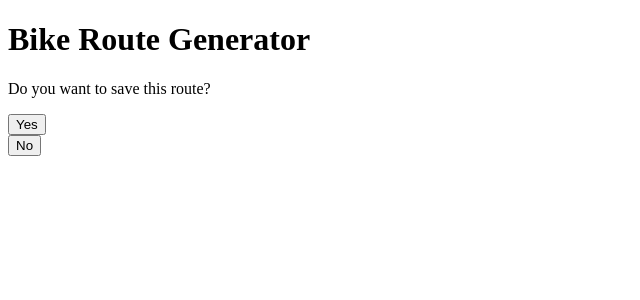
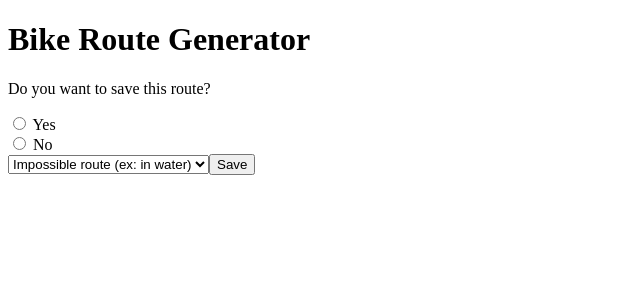
Before and after one commit to valeriewilson/velocity, a Flask app: template templates/map_results.html in a window 1280 px wide. Shown: the top 300 px of the page, without its empty margins (0-640 px from the left). Run offline with Flask 2, Linux system fonts and the light colour scheme; the template is opened without the code that fills it, so the values that code supplies are empty.

Commit message:
Fixed issues with midpoint route, rejected routes page

```diff
--- a/server.py
+++ b/server.py
@@ -160,10 +160,10 @@ def select_preference():
         filter_by(user_id=user_id).filter_by(label=address_label).first()
 
     route_type = request.form.get('route-type')
-    total_miles = float(request.form.get('total-miles'))
 
     if route_type == "loop":
         # Given the unpredictable results of Google Maps API, miles / 4 as buffer
+        total_miles = float(request.form.get('total-miles'))
         miles_leg = total_miles / 4.0
         elevation_sample_size = int(total_miles * 5)
         # Random direction for first leg of route
@@ -222,9 +222,8 @@ def select_preference():
         lat_2 = geocoded_midpoint[0]['geometry']['location']['lat']
         lon_2 = geocoded_midpoint[0]['geometry']['location']['lng']
 
-        r = requests.get("https://maps.googleapis.com/maps/api/elevation/json?path=%s,%s|%s,%s|%s,%s&samples=%s&key=%s"
-                         % (lat_1, lon_1, lat_2, lon_2, lat_1, lon_1,
-                            elevation_sample_size, google_api_key))
+        r = requests.get("https://maps.googleapis.com/maps/api/elevation/json?path=%s,%s|%s,%s|%s,%s&samples=20&key=%s"
+                         % (lat_1, lon_1, lat_2, lon_2, lat_1, lon_1, google_api_key))
 
         elevation_data = r.json()
         elevation_list = elevation_data["results"]
@@ -279,17 +278,17 @@ def display_rejected_routes():
     return render_template("rejected_routes.html", email=email, routes=routes)
 
 
-@app.route('/update_accepted')
+@app.route('/update_accepted', methods=["POST"])
 def update_accepted_status():
     """ Updated rejected route to is_accepted = False """
-
     email = session['user_email']
     user_id = db.session.query(User.user_id).filter_by(email=email).first()
+    issue = request.form.get('issue')
 
-    # Could eventually update with data attribute passed from Ajax
     route = Route.query.filter_by(user_id=user_id).order_by(Route.route_id.desc()).first()
 
     route.is_accepted = False
+    route.issue = issue
     db.session.commit()
 
     return redirect("/")
--- a/templates/home.html
+++ b/templates/home.html
@@ -1,7 +1,7 @@
 {% extends 'base.html' %}
 {% block content %}
     <div>
-        <form action="/results" method="POST" id="route-form">
+        <form action="/results" method="POST" id="route-form" novalidate>
             <label for="start-address">Start address:</label>
             <select name="address-options" id="address-dropdown">
                 {% if addresses %}
--- a/templates/map_results.html
+++ b/templates/map_results.html
@@ -16,28 +16,16 @@
 
     <div>
         <p>Do you want to save this route?</p>
-        <form action="/" id="selected-route-form">
-            <input type="submit" value="Yes">
-        </form>
-        <form action="/update_accepted" id="rejected-route-form">
-            <input type="submit" value="No">
+        <input type="radio" name="save-option" value="yes"> Yes<br>
+        <input type="radio" name="save-option" value="no"> No<br>
+        <form action="/update_accepted" id="rejected-route-form" method="POST">
+            <select name="issue" id="issue">
+                <option id="impossible">Impossible route (ex: in water)</option>
+                <option id="traffic">Major roads / traffic</option>
+                <option id="no-lanes">No bike lanes</option>
+                <option id="overlapped">Overlapped sections</option>
+                <input type="submit" value="Save" id="save-reason">
+            </select>
         </form>
     </div>
-
-    <script src="https://code.jquery.com/jquery.js"></script>
-    <script>
-        "use strict";
-
-        function alertSuccess(result) {
-            console.log("Success")
-        }
-
-        function updateAcceptedStatus(evt) {
-            evt.preventDefault();
-            $.post("/update_accepted", alertSuccess);
-        }
-
-        $('#new-address-form').on("submit", updateAcceptedStatus);
-
-    </script>
 {% endblock %}
--- a/templates/rejected_routes.html
+++ b/templates/rejected_routes.html
@@ -6,7 +6,7 @@
             <div>
                 <h3>Route #{{ route.route_id }}</h3>
                 <p>Elevation: {{ route.total_ascent }}</p>
-                <p>Score: {{ route.score }}</p>
+                <p>Issue: {{ route.issue }}</p>
                 {% for waypoint in route.waypoints %}
                     <p>{{ waypoint.latitude }}, {{ waypoint.longitude }}</p>
                 {% endfor %}
```
